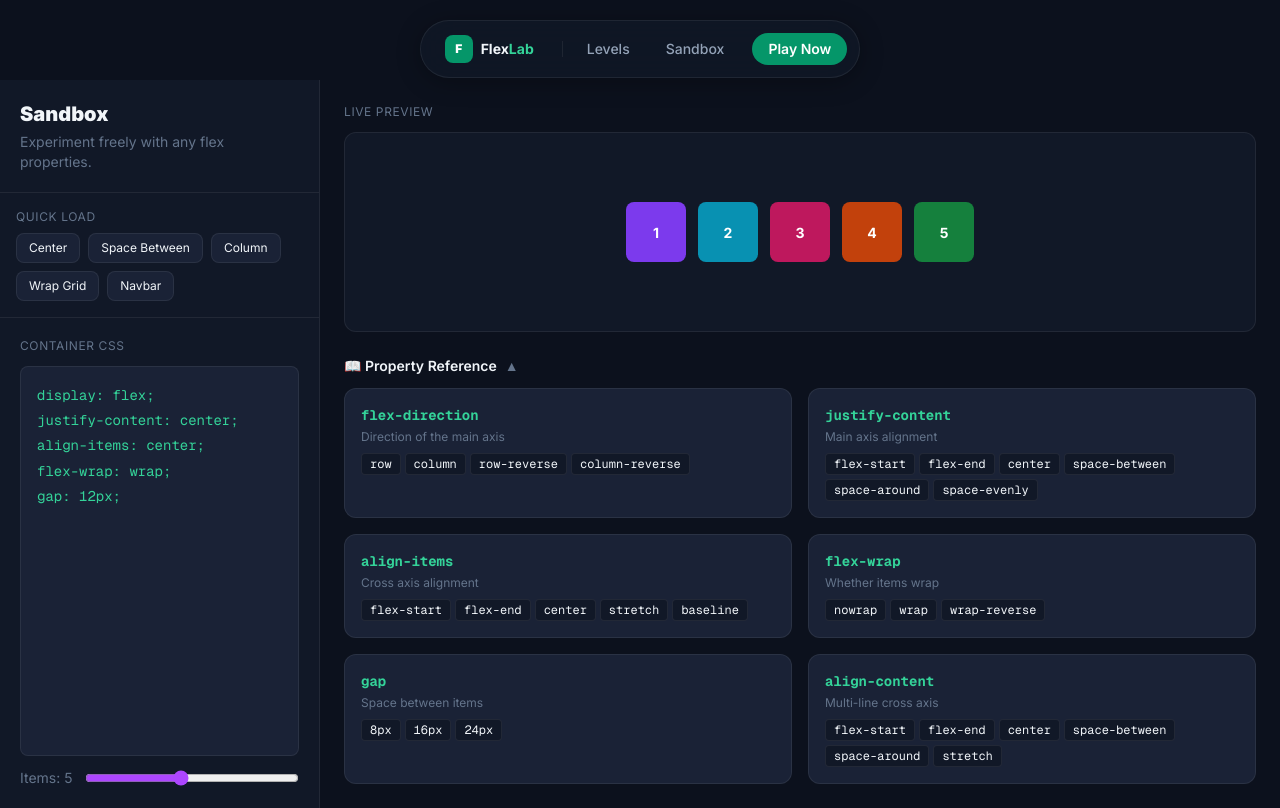
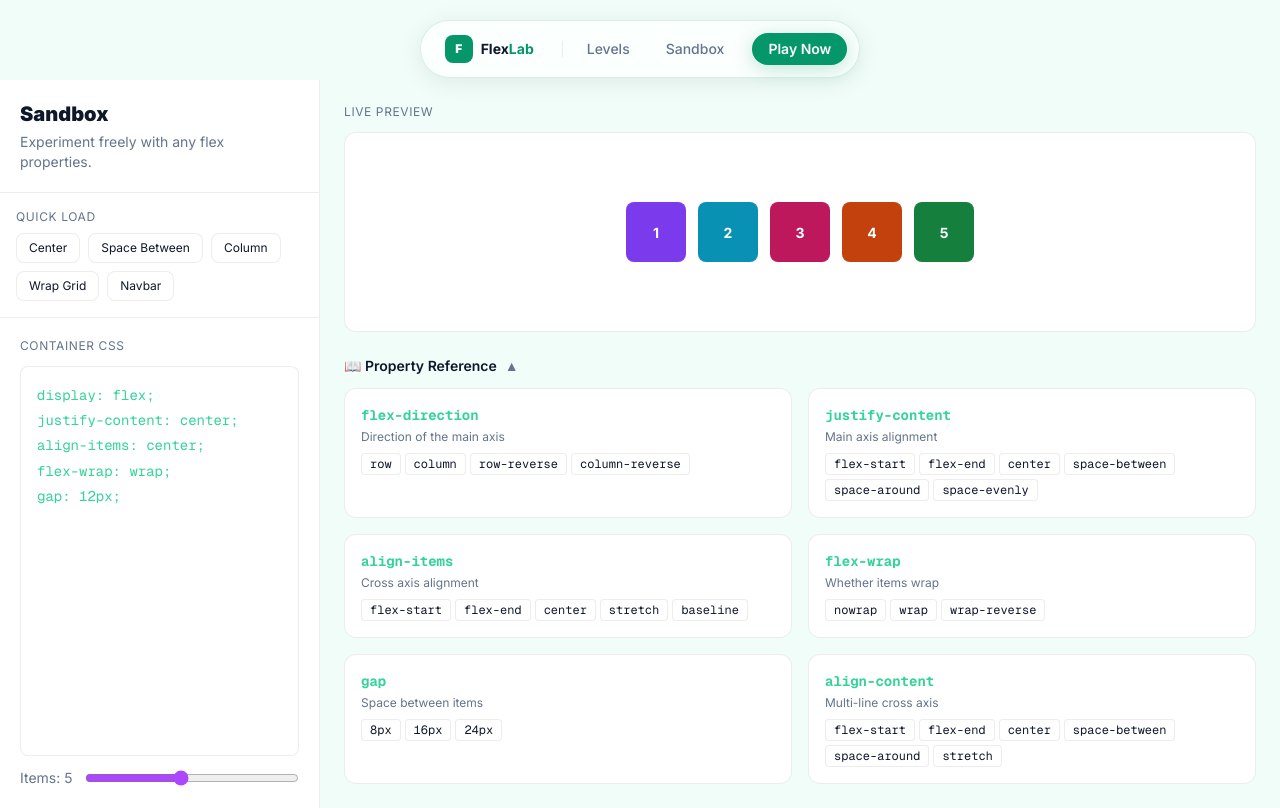
Before and after one commit to VaheM27/csslab, a Next.js app: page /sandbox in a window 1280 px wide. Built offline with nearby package versions, Linux system fonts and the light colour scheme.

Commit message:
redesign: light mint theme matching portfolio aesthetic

```diff
--- a/app/components/Navbar.tsx
+++ b/app/components/Navbar.tsx
@@ -6,15 +6,15 @@ export default function Navbar() {
       <div
         className="flex items-center gap-1 px-3 py-2 rounded-full"
         style={{
-          background: "rgba(17, 24, 39, 0.75)",
+          background: "rgba(255, 255, 255, 0.75)",
           backdropFilter: "blur(20px)",
           WebkitBackdropFilter: "blur(20px)",
-          border: "1px solid var(--border)",
-          boxShadow: "0 4px 24px rgba(0,0,0,0.3)",
+          border: "1px solid rgba(5, 150, 105, 0.15)",
+          boxShadow: "0 4px 24px rgba(0,0,0,0.08)",
         }}
       >
         {/* Logo */}
-        <Link href="/" className="flex items-center gap-2 px-3 py-1.5 mr-2 group">
+        <Link href="/" className="flex items-center gap-2 px-3 py-1.5 mr-2">
           <div
             className="w-7 h-7 rounded-lg flex items-center justify-center font-black text-xs"
             style={{ background: "var(--accent)", color: "#fff" }}
@@ -22,37 +22,31 @@ export default function Navbar() {
             F
           </div>
           <span className="font-bold text-sm" style={{ color: "var(--text)" }}>
-            Flex<span style={{ color: "var(--accent-light)" }}>Lab</span>
+            Flex<span style={{ color: "var(--accent)" }}>Lab</span>
           </span>
         </Link>
 
-        <div
-          className="w-px h-4 mx-1"
-          style={{ background: "var(--border)" }}
-        />
+        <div className="w-px h-4 mx-1" style={{ background: "var(--border)" }} />
 
         <Link
           href="/play"
-          className="px-4 py-1.5 rounded-full text-sm font-medium transition-all hover:text-white"
-          style={{ color: "var(--muted-lt)" }}
+          className="px-4 py-1.5 rounded-full text-sm font-medium transition-all hover:opacity-70"
+          style={{ color: "var(--muted)" }}
         >
           Levels
         </Link>
         <Link
           href="/sandbox"
-          className="px-4 py-1.5 rounded-full text-sm font-medium transition-all hover:text-white"
-          style={{ color: "var(--muted-lt)" }}
+          className="px-4 py-1.5 rounded-full text-sm font-medium transition-all hover:opacity-70"
+          style={{ color: "var(--muted)" }}
         >
           Sandbox
         </Link>
 
         <Link
           href="/play/1"
-          className="ml-2 px-4 py-1.5 rounded-full text-sm font-semibold transition-all hover:opacity-90"
-          style={{
-            background: "var(--accent)",
-            color: "#fff",
-          }}
+          className="ml-2 px-4 py-1.5 rounded-full text-sm font-semibold transition-all hover:opacity-90 glow-accent"
+          style={{ background: "var(--accent)", color: "#fff" }}
         >
           Play Now
         </Link>
--- a/app/globals.css
+++ b/app/globals.css
@@ -2,45 +2,50 @@
 @import "tailwindcss";
 
 :root {
-  /* Backgrounds */
-  --bg:        #0c111d;
-  --surface:   #111827;
-  --card:      #1a2236;
-  --card-hover:#1e2844;
+  /* Backgrounds — mint light like portfolio */
+  --bg:        #f0fdf9;
+  --surface:   #ffffff;
+  --card:      #ffffff;
+  --card-hover:#f8fffe;
 
-  /* Emerald accent (from portfolio) */
+  /* Emerald accent */
   --accent:        #059669;
   --accent-rgb:    5, 150, 105;
   --accent-alt:    #0d9488;
   --accent-light:  #34d399;
-  --accent-dim:    rgba(5, 150, 105, 0.15);
+  --accent-dark:   #047857;
+  --accent-dim:    rgba(5, 150, 105, 0.08);
 
-  /* Cross-axis indicator — calm teal/blue */
-  --axis-cross: #38bdf8;
+  /* Axis indicators */
+  --axis-main:  #059669;
+  --axis-cross: #0891b2;
 
   /* Text */
-  --text:      #f1f5f9;
-  --text-sec:  #cbd5e1;
+  --text:      #0f172a;
+  --text-sec:  #334155;
   --muted:     #64748b;
   --muted-lt:  #94a3b8;
 
   /* Borders */
-  --border:        rgba(255, 255, 255, 0.07);
-  --border-accent: rgba(5, 150, 105, 0.22);
+  --border:        rgba(0, 0, 0, 0.07);
+  --border-accent: rgba(5, 150, 105, 0.2);
   --border-strong: rgba(5, 150, 105, 0.4);
 
   /* Shadows */
-  --shadow-sm: 0 2px 8px  rgba(5, 150, 105, 0.06);
-  --shadow-md: 0 8px 30px rgba(5, 150, 105, 0.10);
-  --shadow-lg: 0 20px 60px rgba(5, 150, 105, 0.14);
+  --shadow-sm: 0 1px 4px  rgba(0, 0, 0, 0.06);
+  --shadow-md: 0 4px 20px rgba(5, 150, 105, 0.08);
+  --shadow-lg: 0 12px 40px rgba(5, 150, 105, 0.12);
 
-  /* Success / error */
-  --success: #4ade80;
-  --error:   #f87171;
+  /* Semantic */
+  --success: #059669;
+  --error:   #dc2626;
 
   /* Fonts */
   --font-sans: "Inter", system-ui, sans-serif;
   --font-mono: var(--font-geist-mono);
+
+  /* Glass nav */
+  --glass-nav: rgba(255, 255, 255, 0.75);
 }
 
 @theme inline {
@@ -58,24 +63,23 @@ html, body {
 }
 
 ::selection {
-  background: rgba(5, 150, 105, 0.35);
+  background: rgba(5, 150, 105, 0.2);
 }
 
 ::-webkit-scrollbar { width: 5px; height: 5px; }
-::-webkit-scrollbar-track { background: var(--surface); }
+::-webkit-scrollbar-track { background: #f0fdf9; }
 ::-webkit-scrollbar-thumb {
-  background: rgba(5, 150, 105, 0.4);
+  background: rgba(5, 150, 105, 0.3);
   border-radius: 3px;
 }
 ::-webkit-scrollbar-thumb:hover { background: var(--accent); }
 
-/* Utilities */
 .glow-accent {
-  box-shadow: var(--shadow-md);
+  box-shadow: 0 4px 20px rgba(5, 150, 105, 0.25);
 }
 
 .glass {
-  background: rgba(17, 24, 39, 0.8);
+  background: var(--glass-nav);
   backdrop-filter: blur(16px);
   -webkit-backdrop-filter: blur(16px);
 }
@@ -90,9 +94,4 @@ html, body {
   50%       { transform: translateY(-6px); }
 }
 
-@keyframes pulse-border {
-  0%, 100% { border-color: var(--border-accent); }
-  50%       { border-color: var(--border-strong); }
-}
-
 .animate-slide-up { animation: slide-up 0.4s ease both; }
--- a/app/play/[level]/GameClient.tsx
+++ b/app/play/[level]/GameClient.tsx
@@ -76,7 +76,7 @@ function FlexContainer({
             className="absolute text-xs font-mono font-bold px-1 rounded"
             style={{
               color: "var(--accent)",
-              background: "rgba(10,10,22,0.8)",
+              background: "rgba(255,255,255,0.9)",
               fontSize: 9,
               ...(isColumn ? { left: 12, top: 4 } : { left: 4, top: 12 }),
             }}
@@ -106,7 +106,7 @@ function FlexContainer({
             className="absolute text-xs font-mono font-bold px-1 rounded"
             style={{
               color: "var(--axis-cross)",
-              background: "rgba(10,10,22,0.8)",
+              background: "rgba(255,255,255,0.9)",
               fontSize: 9,
               ...(isColumn ? { right: 4, top: 12 } : { right: 12, bottom: 4 }),
             }}
@@ -164,7 +164,7 @@ function SuccessOverlay({
       initial={{ opacity: 0 }}
       animate={{ opacity: 1 }}
       className="absolute inset-0 z-30 flex flex-col items-center justify-center rounded-xl p-6 text-center"
-      style={{ background: "rgba(10,10,22,0.92)", backdropFilter: "blur(4px)" }}
+      style={{ background: "rgba(255,255,255,0.95)", backdropFilter: "blur(4px)" }}
     >
       <motion.div
         initial={{ scale: 0 }}
@@ -179,7 +179,7 @@ function SuccessOverlay({
         animate={{ opacity: 1, y: 0 }}
         transition={{ delay: 0.2 }}
         className="font-black text-xl mb-2"
-        style={{ color: "var(--green)" }}
+        style={{ color: "var(--success)" }}
       >
         Level Cleared!
       </motion.h3>
@@ -201,7 +201,7 @@ function SuccessOverlay({
           <Link
             href="/play"
             className="px-6 py-3 rounded-xl font-bold transition-all hover:scale-105"
-            style={{ background: "var(--green)", color: "#000" }}
+            style={{ background: "var(--success)", color: "#fff" }}
           >
             🏆 All Done!
           </Link>
@@ -209,7 +209,7 @@ function SuccessOverlay({
           <button
             onClick={onNext}
             className="px-6 py-3 rounded-xl font-bold transition-all hover:scale-105"
-            style={{ background: "var(--green)", color: "#000" }}
+            style={{ background: "var(--success)", color: "#fff" }}
           >
             Next Level →
           </button>
```
Also changed, not shown: app/page.tsx (+46 -95 lines).
